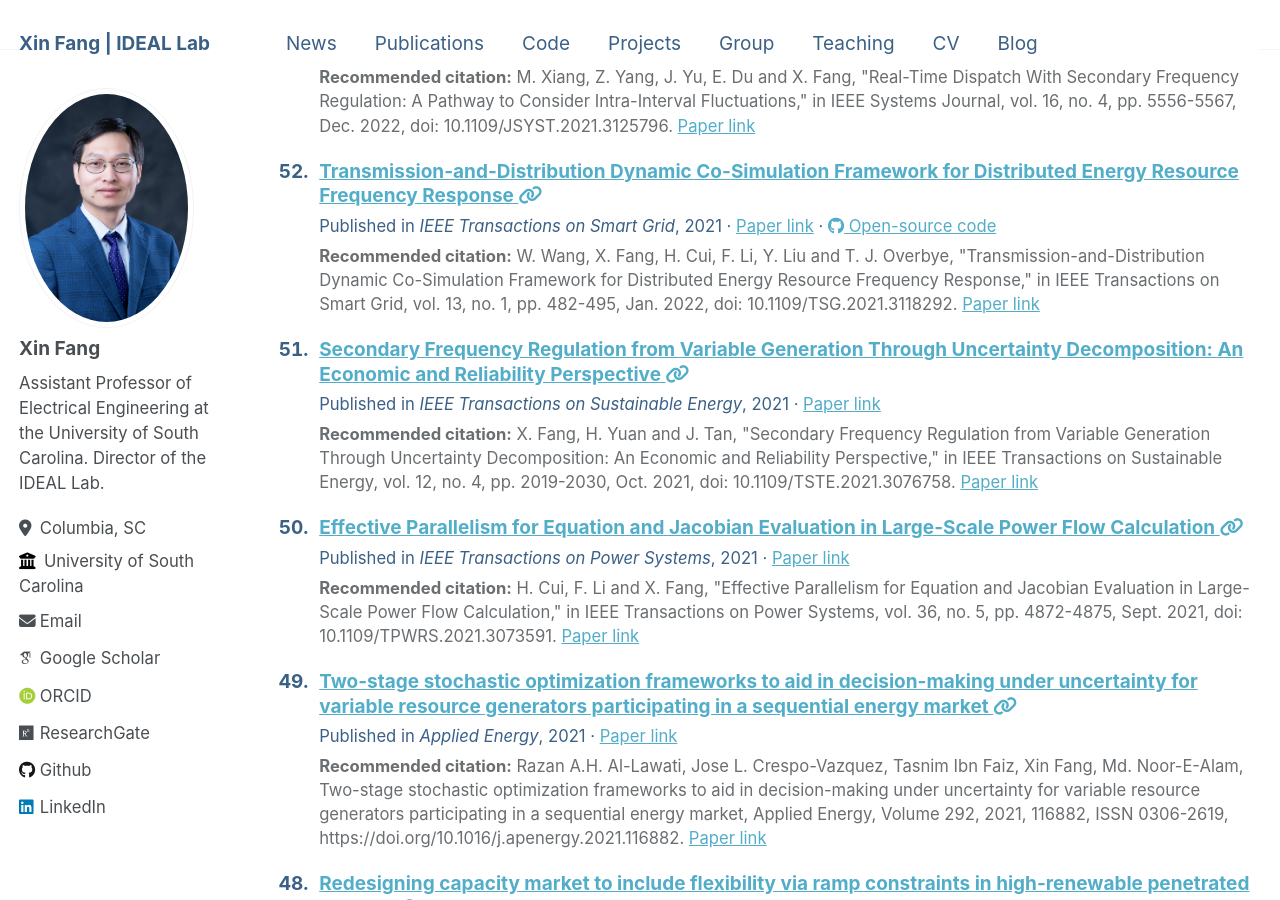
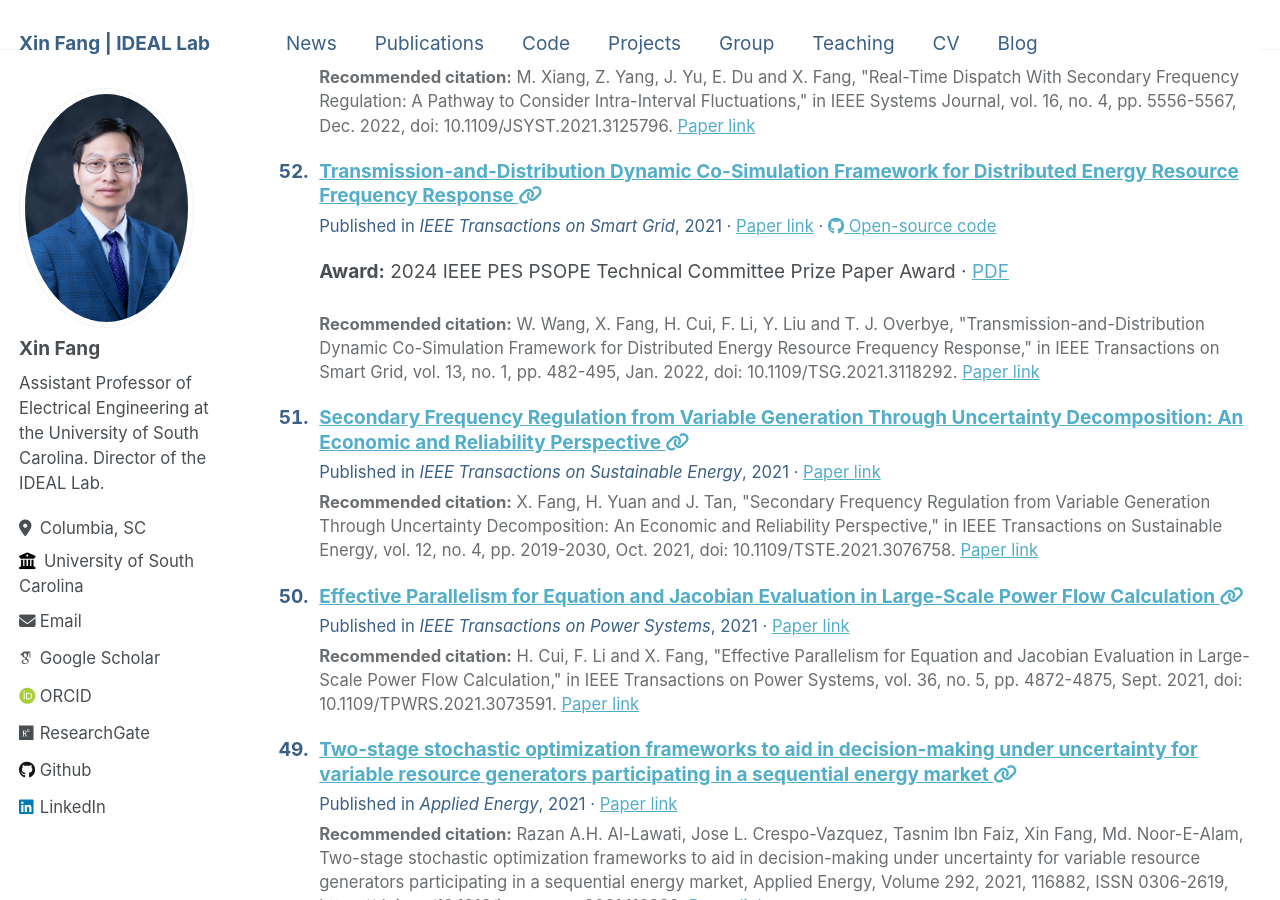
Before and after one commit to XinFang88/xinfang88.github.io, a Jekyll site: the page built from _pages/publications.md, in a window 1280 px wide and 900 px high, scrolled down 8037 px. Built offline with Jekyll 4.4.1, drawn with Linux system fonts in a browser that asks for light colours; some web fonts are replaced.

Commit message:
award update

```diff
--- a/_pages/news.md
+++ b/_pages/news.md
@@ -75,7 +75,7 @@ author_profile: true
 
 02/21/2024, our paper titled "[Frequency Nadir Constrained Unit Commitment for High Renewable Penetration Island Power Systems](https://ieeexplore.ieee.org/abstract/document/10445517)," has been accepted for publication in the IEEE Open Access Journal of Power and Energy!
 
-02/01/2024, our paper “[Transmission-and-Distribution Dynamic Co-Simulation Framework for Distributed Energy Resource Frequency Response](https://ieeexplore.ieee.org/abstract/document/9569771)” published in IEEE Transactions on Smart Grid has been selected as the 2024 PES Power Systems Operation, Planning and Economics (PSOPE ) Committee prize paper. Cheers! This paper designed a transmission and distribution dynamic simulation framework that can study distributed energy resources  frequency regulation services efficiently and accurately. It developed a first-of-it-kind 2000-bus transmission and 1 million-bus distribution networks for the simulation.
+02/01/2024, our paper “[Transmission-and-Distribution Dynamic Co-Simulation Framework for Distributed Energy Resource Frequency Response](https://ieeexplore.ieee.org/abstract/document/9569771)” published in IEEE Transactions on Smart Grid has been selected as the 2024 IEEE PES Power System Operation, Planning and Economic Committee Prize Paper. Cheers! This paper designed a transmission and distribution dynamic simulation framework that can study distributed energy resource frequency regulation services efficiently and accurately. It developed a first-of-its-kind 2,000-bus transmission and 1-million-bus distribution network for the simulation. [View the award certificate (PDF)]({{ '/assets/files/IEEE_PES_PSOPE_2024_Prize_Paper_Award_Certificate.pdf' | relative_url }}).
 
 01/17/2024, our paper titled "[Electric Vehicles Charging Time Constrained Deliverable Provision of Secondary Frequency Regulation](https://ieeexplore.ieee.org/abstract/document/10411057)" has been accepted by IEEE Transactions on Smart Grid.
 
--- a/_publications/2021-T-D-cosim.md
+++ b/_publications/2021-T-D-cosim.md
@@ -7,4 +7,6 @@ venue: 'IEEE Transactions on Smart Grid'
 paperurl: 'https://ieeexplore.ieee.org/abstract/document/9569771'
 codeurl: 'https://github.com/wenbowangnrel/CPDS'
 citation: 'W. Wang, X. Fang, H. Cui, F. Li, Y. Liu and T. J. Overbye, "Transmission-and-Distribution Dynamic Co-Simulation Framework for Distributed Energy Resource Frequency Response," in IEEE Transactions on Smart Grid, vol. 13, no. 1, pp. 482-495, Jan. 2022, doi: 10.1109/TSG.2021.3118292.'
+award: '2024 IEEE PES PSOPE Technical Committee Prize Paper Award'
+awardpdf: '/assets/files/IEEE_PES_PSOPE_2024_Prize_Paper_Award_Certificate.pdf'
 ---
```
Also changed, not shown: _pages/cv.md (+1 -1 lines), 1 other file.
